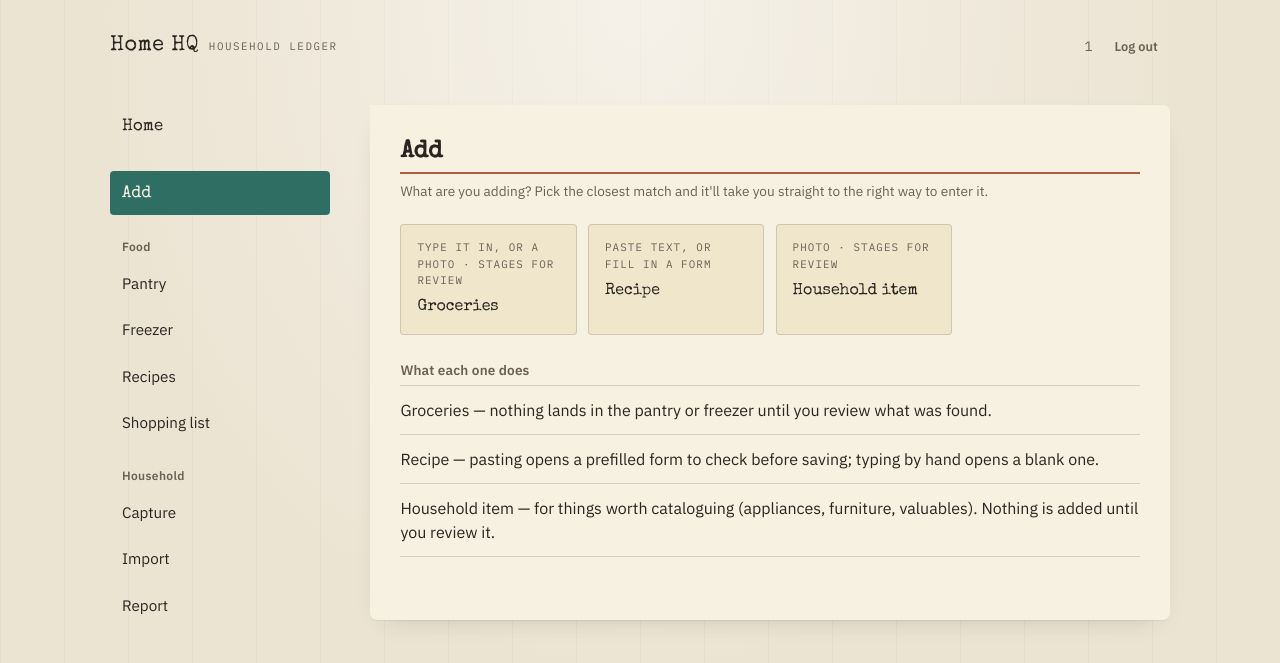
After one commit to sh7289/homehq, a Flask app: page /add in a window 1280 px wide. The commit adds this page. Shown: the top 663 px of the page. Run offline with Flask 3, Linux system fonts and the light colour scheme; the visitor is signed in with stand-in values (Sample User, id 1); some libraries are stand-ins or nearby versions.

Commit message:
Give adding things a coherent entry point
Adds a shared /add chooser organized by intent (Groceries, Recipe,
Household item) reachable from nav, plus a Groceries method-choice
screen (/add/groceries) that contextual "Add" controls on Pantry and
Freezer jump straight to -- skipping the intent step since it's
already known. Recipe's intent hands off to the Recipes page, which
already exposes Paste/Manual at the top (Task 3); Household item
reuses Import a Photo with no new backend. Also relabels capture.html
and recipe_paste.html's "Read it" buttons ("Preview groceries",
"Prepare recipe") to describe what actually happens next.

Co-Authored-By: Claude Sonnet 5 <noreply@anthropic.com>
Claude-Session: https://claude.ai/code/session_013hnwKjJ7tnezEsZxmAKrVB

```diff
--- a/app.py
+++ b/app.py
@@ -257,6 +257,35 @@ def create_app():
             recipe_count=len(app.recipes.all()),
             active="home",
         )
+
+    @app.route("/add")
+    @login_required
+    def add_chooser():
+        """The single shared "start adding something" destination.
+
+        Organized by intent (Groceries / Recipe / Household item), not by
+        the backend route that ends up handling it -- a user shouldn't have
+        to already know the word "Capture" to add groceries. Each intent
+        hands off to whichever existing route/page does the actual work;
+        this page adds no new backend behavior of its own. Recipe's methods
+        already live at the top of the Recipes page (Task 3), so that tile
+        links straight there rather than duplicating those two buttons
+        here; Household item has only one method (Import's photo flow), so
+        it skips a method-choice screen entirely.
+        """
+        return render_template("add.html", active="add")
+
+    @app.route("/add/groceries")
+    @login_required
+    def add_groceries():
+        """Groceries' method choice: type it in, or a photo.
+
+        This is the screen a contextual "Add" control (e.g. on Pantry or
+        Freezer) jumps straight to, skipping the top-level intent chooser
+        above since the intent -- groceries -- is already known from
+        context.
+        """
+        return render_template("add_groceries.html", active="add")
 
     # The four summary views offered above the inventory rows. "all" is the
     # default and is never put in the query string (a bare /pantry means
--- /dev/null
+++ b/templates/add.html
@@ -0,0 +1,34 @@
+{% extends "base.html" %}
+{% block title %}Add – Home HQ{% endblock %}
+{% block content %}
+  <div class="card">
+    <h1 class="card__title">Add</h1>
+    <hr class="card__rule">
+    <p class="card__meta">
+      What are you adding? Pick the closest match and it'll take you straight
+      to the right way to enter it.
+    </p>
+
+    <div class="index-grid index-section">
+      <a href="{{ url_for('add_groceries') }}">
+        <span class="index-grid__label">Type it in, or a photo &middot; stages for review</span>
+        <span class="index-grid__name">Groceries</span>
+      </a>
+      <a href="{{ url_for('recipes') }}">
+        <span class="index-grid__label">Paste text, or fill in a form</span>
+        <span class="index-grid__name">Recipe</span>
+      </a>
+      <a href="{{ url_for('import_upload') }}">
+        <span class="index-grid__label">Photo &middot; stages for review</span>
+        <span class="index-grid__name">Household item</span>
+      </a>
+    </div>
+
+    <span class="eyebrow">What each one does</span>
+    <ul class="rows">
+      <li class="row">Groceries — nothing lands in the pantry or freezer until you review what was found.</li>
+      <li class="row">Recipe — pasting opens a prefilled form to check before saving; typing by hand opens a blank one.</li>
+      <li class="row">Household item — for things worth cataloguing (appliances, furniture, valuables). Nothing is added until you review it.</li>
+    </ul>
+  </div>
+{% endblock %}
--- a/templates/base.html
+++ b/templates/base.html
@@ -43,6 +43,10 @@
         <a href="{{ url_for('home') }}"
            class="nav__top-link {{ 'is-active' if active == 'home' else '' }}"
            {% if active == 'home' %}aria-current="page"{% endif %}>Home</a>
+
+        <a href="{{ url_for('add_chooser') }}"
+           class="nav__top-link {{ 'is-active' if active == 'add' else '' }}"
+           {% if active == 'add' %}aria-current="page"{% endif %}>Add</a>
 
         <div class="nav__group">
           <p class="nav__heading">Food</p>
@@ -101,10 +105,11 @@
            class="nav-mobile__item {{ 'is-active' if active == 'shopping-list' else '' }}"
            {% if active == 'shopping-list' %}aria-current="page"{% endif %}>Shopping</a>
 
-        {% set more_active = active in ['capture', 'import', 'report'] or active in nav_categories %}
+        {% set more_active = active in ['add', 'capture', 'import', 'report'] or active in nav_categories %}
         <details class="nav-mobile__disclosure" {% if more_active %}open{% endif %}>
           <summary class="nav-mobile__summary {{ 'is-active' if more_active else '' }}">More</summary>
           <div class="nav-mobile__panel nav-mobile__panel--more">
+            <a href="{{ url_for('add_chooser') }}" class="{{ 'is-active' if active == 'add' else '' }}" {% if active == 'add' %}aria-current="page"{% endif %}>Add</a>
             <a href="{{ url_for('capture') }}" class="{{ 'is-active' if active == 'capture' else '' }}" {% if active == 'capture' %}aria-current="page"{% endif %}>Capture</a>
             <a href="{{ url_for('import_review') }}" class="{{ 'is-active' if active == 'import' else '' }}" {% if active == 'import' %}aria-current="page"{% endif %}>Import</a>
             <a href="{{ url_for('report') }}" class="{{ 'is-active' if active == 'report' else '' }}" {% if active == 'report' %}aria-current="page"{% endif %}>Report</a>
--- a/templates/capture.html
+++ b/templates/capture.html
@@ -14,13 +14,13 @@
       <p class="form-error">{{ error }}</p>
     {% endif %}
 
-    <form method="post" action="{{ url_for('capture') }}" data-pending-message="Reading it&hellip;">
+    <form method="post" action="{{ url_for('capture') }}" data-pending-message="Staging for review&hellip;">
       <div class="field">
         <label for="text">What are you adding?</label>
         <textarea id="text" name="text" rows="5"
                   placeholder="two cans of chickpeas, a bag of jasmine rice, some frozen peas, half a bottle of olive oil">{{ text }}</textarea>
       </div>
-      <button class="btn btn--primary" type="submit">Read it</button>
+      <button class="btn btn--primary" type="submit">Preview groceries</button>
     </form>
     <p class="status-live" aria-live="polite" role="status"></p>
 
--- a/templates/recipe_paste.html
+++ b/templates/recipe_paste.html
@@ -19,7 +19,7 @@
         <textarea id="text" name="text" rows="14"
                   placeholder="Chicken Piccata — serves 4&#10;&#10;2 chicken breasts, butterflied&#10;1/2 cup flour&#10;3 tbsp butter&#10;2 tbsp capers&#10;1 lemon&#10;&#10;Dredge the chicken in flour and sear 4 minutes a side...">{{ text }}</textarea>
       </div>
-      <button class="btn btn--primary" type="submit">Read it</button>
+      <button class="btn btn--primary" type="submit">Prepare recipe</button>
       <a class="btn btn--ghost" href="{{ url_for('recipe_new') }}">Type it out instead</a>
     </form>
     <p class="status-live" aria-live="polite" role="status"></p>
```
Also changed, not shown: templates/add_groceries.html (added, +27 -0 lines), templates/inventory.html (+6 -1 lines), tests/test_add_entry_point.py (added, +189 -0 lines).
